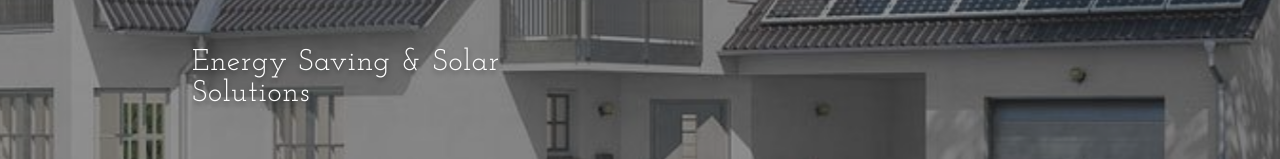
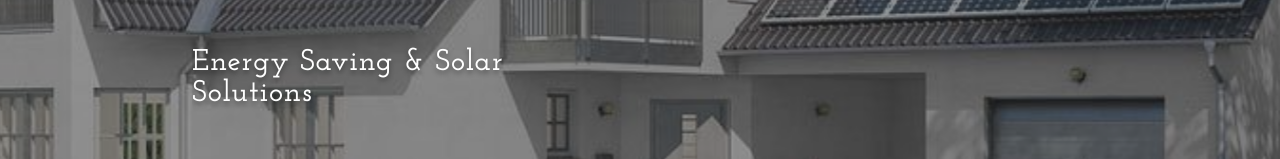
Before and after one commit to Chandalala96/project8, a plain HTML site: page gallery.html in a window 1280 px wide. Shown: the part 413-572 px from the top of the page. Drawn offline with Linux system fonts and the light colour scheme; a web font is replaced by a local one.

Commit message:
update gallery

```diff
--- a/gallery.html
+++ b/gallery.html
@@ -79,7 +79,7 @@
         </div>
         <div class="banner">
           <h1>BILGRATE LIMITED</h1>
-          <p> Energy Saving & Solar Solutions</p>
+         <p> <b>Energy Saving & Solar Solutions</b></p>
 
         </div>
   		</header>
```
